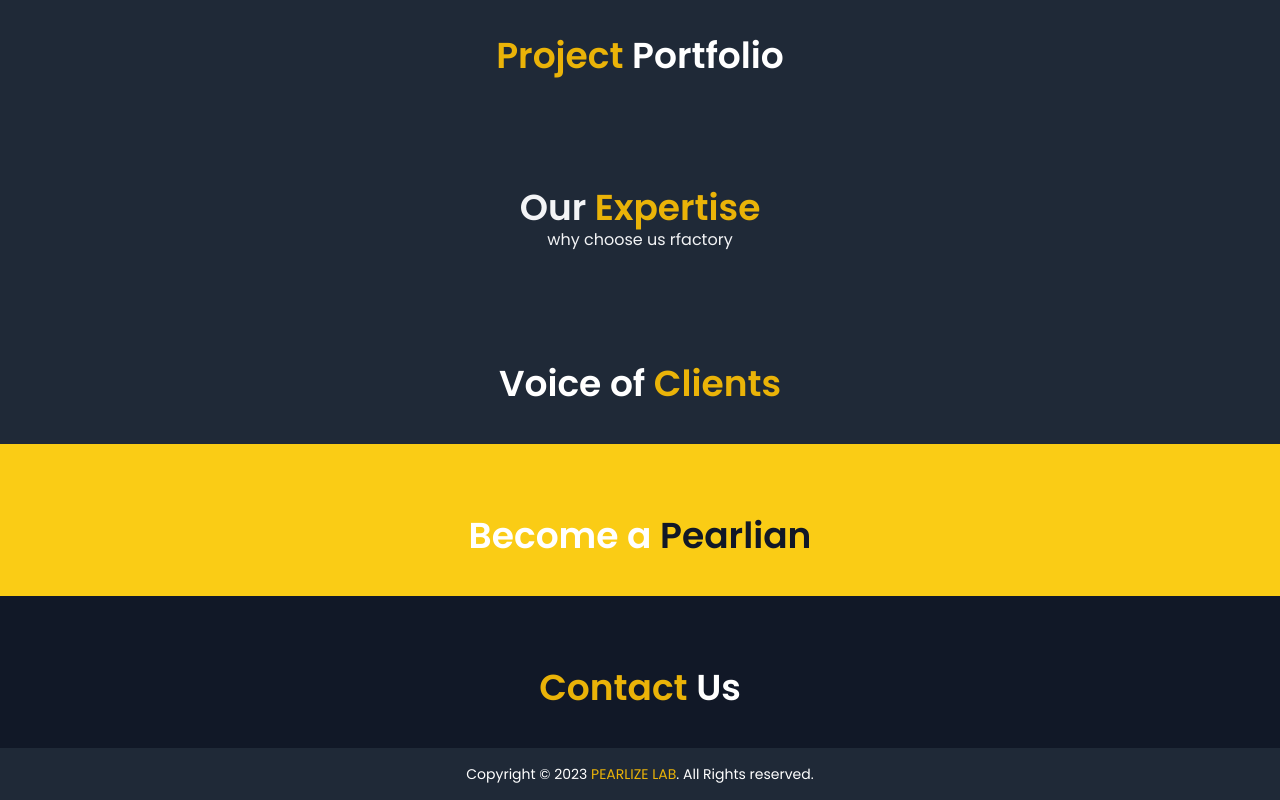
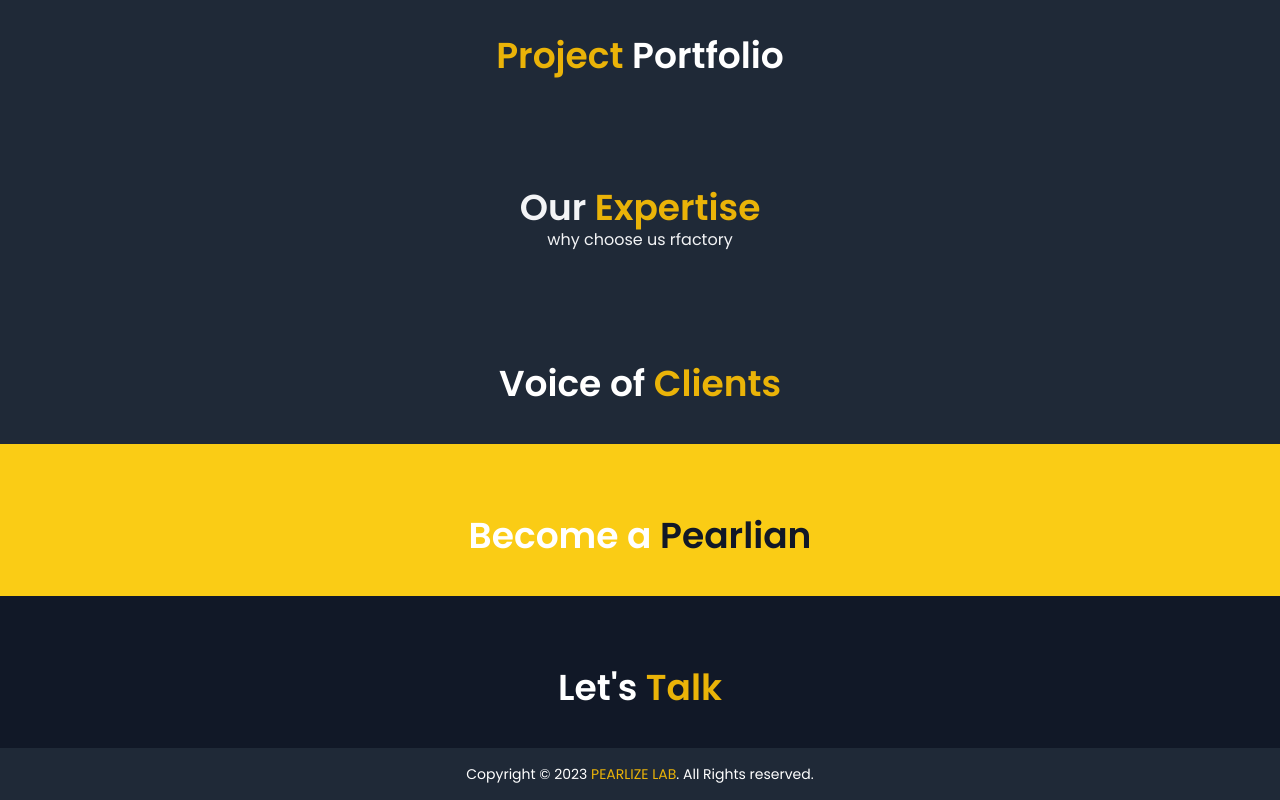
Before and after one commit to YasiruWickramasinghe/Pearlize_Lab, a React (Vite) app: page / in a window 1280 px wide. Shown: the part 796-1596 px from the top of the page. Built offline with nearby package versions, Linux system fonts and the light colour scheme.

Commit message:
Structure update

```diff
--- a/src/components/Career.jsx
+++ b/src/components/Career.jsx
@@ -8,6 +8,11 @@ const Careers = () => {
         <h3 className="text-4xl font-semibold">
         Become a <span className="text-gray-900">Pearlian</span>
         </h3>
+        {/* <p>Explore remote-friendly, flexible opportunities and join our mission to build great tech alongside a bunch of awesome, dedicated and passionate Rootcoders.</p> */}
+        {/* <button>View Operning</button> */}
+        {/* image */}
+        {/* interview process */}
+        {/* four step screening, assesment, technical interview, hr interview, offer */}
       </div>
     </section>
   );
--- a/src/components/Contact.jsx
+++ b/src/components/Contact.jsx
@@ -6,8 +6,14 @@ const Contact = () => {
     <section id="contact" className="py-10 px-3 text-white">
       <div className="text-center mt-8">
         <h3 className="text-4xl font-semibold">
-         <span className="text-yellow-500">Contact </span>Us
+         Let's <span className="text-yellow-500">Talk</span>
         </h3>
+        {/* <p>Book a Free consultation with one of our specialists, so that we can discuss how Pearlize Lab can help your business to build the product you have in mind.</p> */}
+        {/* <button>Book Consultation</button> */}
+        {/* <h3 className="text-4xl font-semibold">
+        Send us a message
+        </h3> */}
+        {/* <form action=""></form> */}
       </div>
     </section>
   );
```
